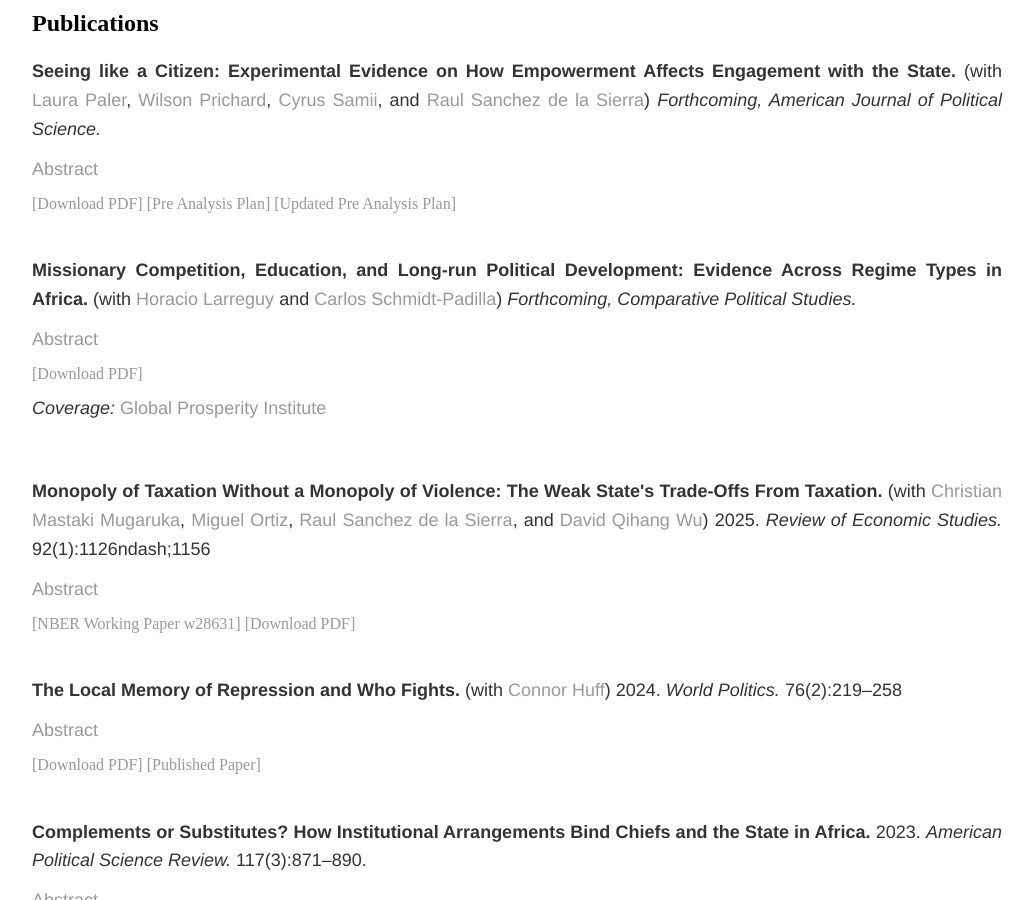
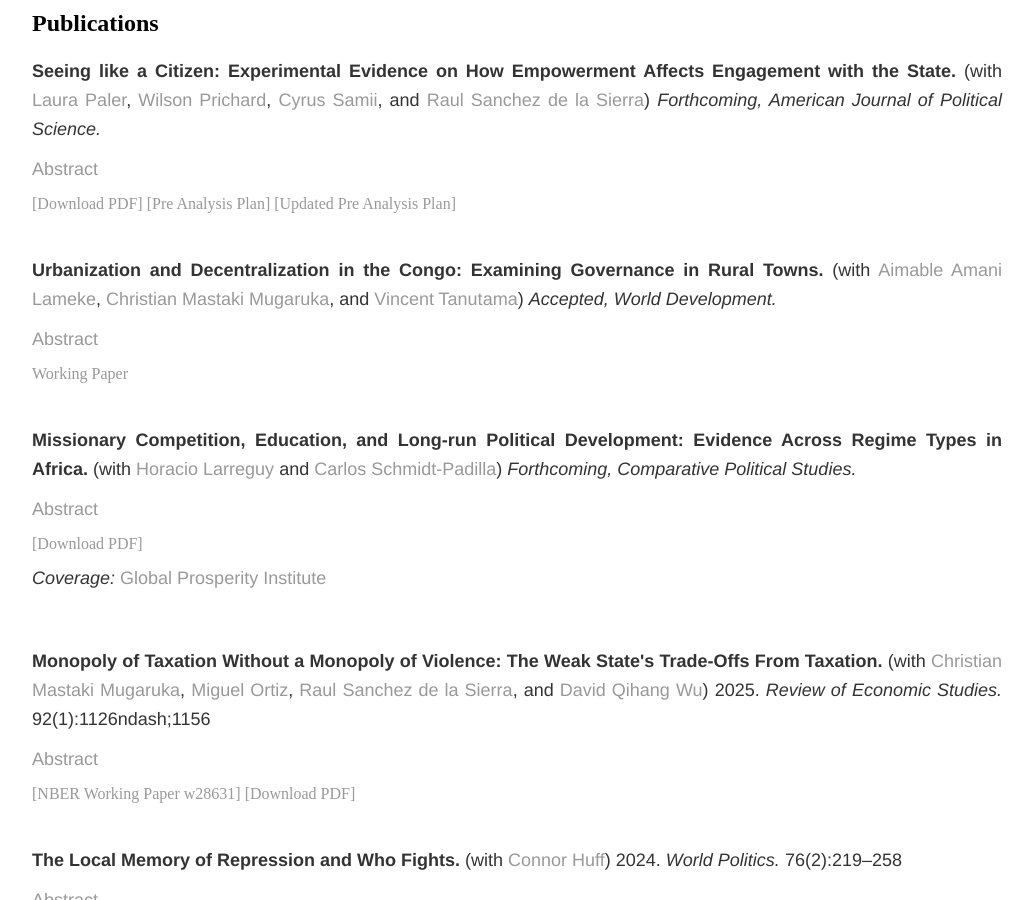
Before and after one commit to soeren-henn/soeren-henn.github.io, a Jekyll site: the page built from research/index.html, in a window 1280 px wide and 900 px high, scrolled down 558 px. Shown: the whole window, without its empty margins (123-1157 px from the left). Built offline with Jekyll 4.4.1, drawn with Linux system fonts in a browser that asks for light colours; some of the changed text lies outside the part shown.

Commit message:
Update index.html
World Development Accepted

```diff
--- a/research/index.html
+++ b/research/index.html
@@ -27,6 +27,13 @@ title: Research
 		<p><a href="#" class="show-abstract">Abstract</a></p>
     		<p class="hidden-paragraph">Building a strong and effective state requires revenue. Yet, in many low-income countries, citizens forego engaging with the state because of vulnerability to opportunistic demands by state agents. We study two randomized interventions in Kinshasa, DRC designed to empower citizens: one provided information about statutory payment obligations and another offered protection from abusive officials. Testing predictions from a model, we examine the effects of empowerment not only on citizen payment amounts (intensive margin effects) but also on whether citizens start making formal payments, or any payments, to the state (extensive margin effects). We find that protection, but not information had clear extensive margin effects, increasing the share of citizens making formal payments and engaging with the state in the first place. Overall, we show how empowering citizens can help countries transition away from a low-tax, high-informality equilibrium.</p>
 		<a href="/files/Henn_DRCtax.pdf" class="btn btn-default pull-right" title="PDF">[Download PDF]</a> <a href="/files/PAP.pdf" class="btn btn-default pull-right" title="PAP">[Pre Analysis Plan]</a> <a href="https://osf.io/zphfc" target="_blank">[Updated Pre Analysis Plan]</a>
+	</div>
+
+	<div class="paper">
+		<p><b>Urbanization and Decentralization in the Congo: Examining Governance in Rural Towns.</b> (with <a href="https://marakujakivuresearch.com/" target="_blank">Aimable Amani Lameke</a>, <a href="https://marakujakivuresearch.com/" target="_blank">Christian Mastaki Mugaruka</a>, and <a href="http://vincent-tanutama.com/" target="_blank">Vincent Tanutama</a>) <i>Accepted, World Development.</i></p>
+		<p><a href="#" class="show-abstract">Abstract</a></p>
+    		<p class="hidden-paragraph">How are rural towns governed in a context of fragility? This paper provides descriptive evidence to describe and quantify urbanization and the local organization of the state in 67 rural towns in four provinces of the Democratic Republic and the Congo. We present rich data on urbanization, state and local governance, taxation, public good provision, and citizens' perceptions of governance. Three stories emerge. First, rural towns are growing, boosting high levels of ethnic diversity, and local trust, but are still largely agrarian and with unclear property rights. Second, a recent decentralization reform has  been poorly implemented ten years on. Less than half the towns have a state administrators, no local elections took place, and revenue sharing is limited. Third, the governance goals of the reform remain largely unfulfilled. We observe a lack of democratic accountability, high levels of corruption, and an acute gap in financing. Finally, we find that these governance challenges are not correlated with levels of urbanization, implementation of the reforms, or levels of state capacity.</p>
+		<a href="/files/Henn_DRC-Descriptive.pdf" target="_blank">Working Paper</a>
 	</div>
 
 	<div class="paper">
@@ -103,13 +110,6 @@ title: Research
 	</div>
 
 	<div class="paper">
-		<p><b>Urbanization and Decentralization in the Congo: Examining Governance in Rural Towns.</b> (with <a href="https://marakujakivuresearch.com/" target="_blank">Aimable Amani Lameke</a>, <a href="https://marakujakivuresearch.com/" target="_blank">Christian Mastaki Mugaruka</a>, and <a href="http://vincent-tanutama.com/" target="_blank">Vincent Tanutama</a>) <i>Revise and Resubmitted, World Development.</i></p>
-		<p><a href="#" class="show-abstract">Abstract</a></p>
-    		<p class="hidden-paragraph">How are rural towns governed in a context of fragility? This paper provides descriptive evidence to describe and quantify urbanization and the local organization of the state in 67 rural towns in four provinces of the Democratic Republic and the Congo. We present rich data on urbanization, state and local governance, taxation, public good provision, and citizens' perceptions of governance. Three stories emerge. First, rural towns are growing, boosting high levels of ethnic diversity, and local trust, but are still largely agrarian and with unclear property rights. Second, a recent decentralization reform has  been poorly implemented ten years on. Less than half the towns have a state administrators, no local elections took place, and revenue sharing is limited. Third, the governance goals of the reform remain largely unfulfilled. We observe a lack of democratic accountability, high levels of corruption, and an acute gap in financing. Finally, we find that these governance challenges are not correlated with levels of urbanization, implementation of the reforms, or levels of state capacity.</p>
-		<a href="/files/Henn_DRC-Descriptive.pdf" target="_blank">Working Paper</a>
-	</div>
-
-	<div class="paper">
 		<p><b>African Success Stories.</b> (with <a href="https://voices.uchicago.edu/jamesrobinson/" target="_blank">James A. Robinson</a>) <i>Submitted, Annual Review of Economics.</i></p>
 		<p><a href="#" class="show-abstract">Abstract</a></p>
     		<p class="hidden-paragraph">We systematically document for the first time that African societies were not politically organized on the basis of ethnicity in the pre-colonial period. The 763 ethnic groups documented in Murdock's Ethnographic Atlas have stood as the basic unit of analysis in social science research of Africa. Yet in 1880 there were probably 45,000 independent polities which were rarely organized on ethnic lines. Moreover, at most 2\% of these could be classified as states. We argue that the main reason for this extreme political decentralization was that African societies were deliberately organized to stop centralization emerging. In this they were successful. We point out some key aspects of African societies that helped them to manage this equilibrium. We also emphasize how the organization of the economy was subservient to these political goals.</p>
```
